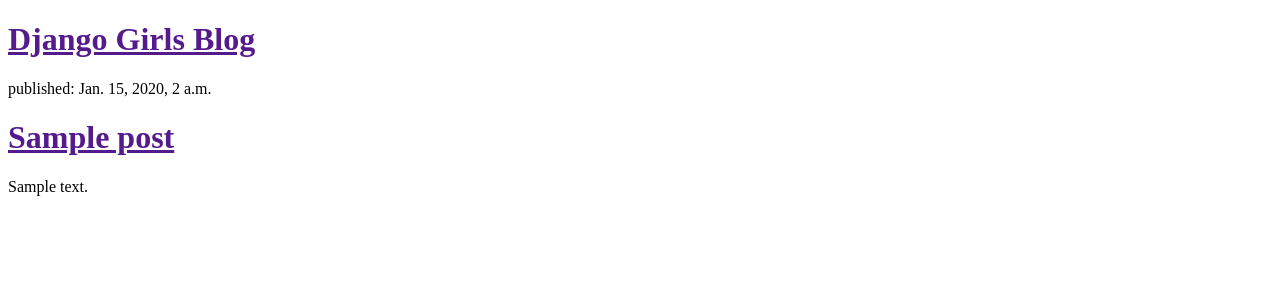
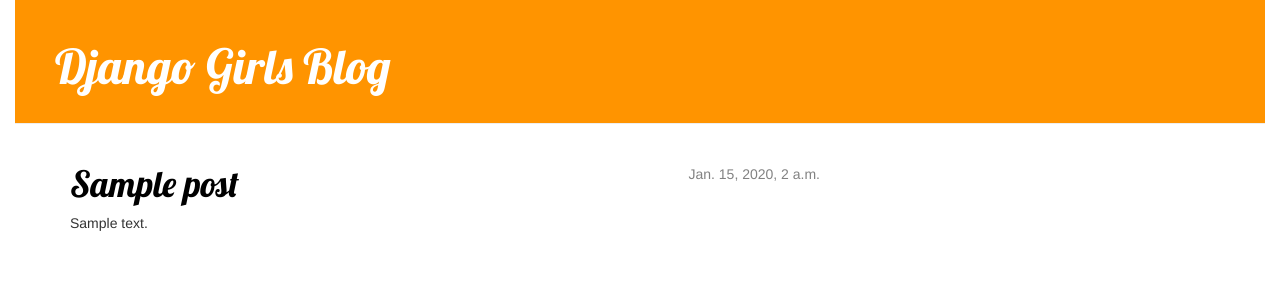
Before and after one commit to EGomez42/my-first-blog, a Django app: template blog/templates/blog/post_list.html in a window 1280 px wide. Shown: the top 302 px of the page. Run offline with Django 3.2, Linux system fonts and the light colour scheme; the template is opened without the code that fills it: values that come from a table or form of the project are taken from there, others are empty; tables that the repository leaves empty hold one stand-in row (values such as "Sample post"); some libraries are stand-ins or nearby versions.

Commit message:
Added view and template for detailed blog post as well as CSS for the site.

```diff
--- /dev/null
+++ b/blog/static/css/blog.css
@@ -0,0 +1,57 @@
+h1 a {
+    color: #FCA205;
+    font-family: 'Lobster';
+}
+
+body {
+    padding-left: 15px;
+    padding-right: 15px;
+}
+
+.page-header {
+    background-color: #ff9400;
+    margin-top: 0;
+    padding: 20px 20px 20px 40px;
+}
+
+.page-header h1, .page-header h1 a, .page-header h1 a:visited, .page-header h1 a:active {
+    color: #ffffff;
+    font-size: 36pt;
+    text-decoration: none;
+}
+
+.content {
+    margin-left: 40px;
+}
+
+h1, h2, h3, h4 {
+    font-family: 'Lobster', cursive;
+}
+
+.date {
+    float: right;
+    color: #828282;
+}
+
+.save {
+    float: right;
+}
+
+.post-form textarea, .post-form input {
+    width: 100%;
+}
+
+.top-menu, .top-menu:hover, .top-menu:visited {
+    color: #ffffff;
+    float: right;
+    font-size: 26pt;
+    margin-right: 20px;
+}
+
+.post {
+    margin-bottom: 70px;
+}
+
+.post h1 a, .post h1 a:visited {
+    color: #000000;
+}
--- /dev/null
+++ b/blog/templates/blog/base.html
@@ -0,0 +1,54 @@
+{% load staticfiles %}
+<!DOCTYPE html>
+<!--[if lt IE 7]>      <html class="no-js lt-ie9 lt-ie8 lt-ie7"> <![endif]-->
+<!--[if IE 7]>         <html class="no-js lt-ie9 lt-ie8"> <![endif]-->
+<!--[if IE 8]>         <html class="no-js lt-ie9"> <![endif]-->
+<!--[if gt IE 8]><!--> <html class="no-js"> <!--<![endif]-->
+    <head>
+        <meta charset="utf-8">
+        <meta http-equiv="X-UA-Compatible" content="IE=edge">
+        <title>Django Girls blog</title>
+        <meta name="description" content="">
+        <meta name="viewport" content="width=device-width, initial-scale=1">
+
+        <!-- Place favicon.ico and apple-touch-icon.png in the root directory -->
+        <link rel="stylesheet" href="//maxcdn.bootstrapcdn.com/bootstrap/3.2.0/css/bootstrap.min.css">
+		<link rel="stylesheet" href="//maxcdn.bootstrapcdn.com/bootstrap/3.2.0/css/bootstrap-theme.min.css">
+		<link rel="stylesheet" href="{% static 'css/blog.css' %}">
+		<link href="http://fonts.googleapis.com/css?family=Lobster&subset=latin,latin-ext" rel="stylesheet" type="text/css">
+    </head>
+    <body>
+        <!--[if lt IE 7]>
+            <p class="browsehappy">You are using an <strong>outdated</strong> browser. Please <a href="http://browsehappy.com/">upgrade your browser</a> to improve your experience.</p>
+        <![endif]-->
+
+        <!-- Add your site or application content here -->
+
+		<div class="page-header">
+		    <h1><a href="/">Django Girls Blog</a></h1>
+		</div>
+
+		<div class="content container">
+		    <div class="row">
+		        <div class="col-md-8">
+                    {% block content %}
+
+                    {% endblock %}
+		        </div>
+		    </div>
+		</div>
+
+        <script src="//ajax.googleapis.com/ajax/libs/jquery/1.10.2/jquery.min.js"></script>
+        <script>window.jQuery || document.write('<script src="js/vendor/jquery-1.10.2.min.js"><\/script>')</script>
+
+        <!-- Google Analytics: change UA-XXXXX-X to be your site's ID. -->
+        <script>
+            (function(b,o,i,l,e,r){b.GoogleAnalyticsObject=l;b[l]||(b[l]=
+            function(){(b[l].q=b[l].q||[]).push(arguments)});b[l].l=+new Date;
+            e=o.createElement(i);r=o.getElementsByTagName(i)[0];
+            e.src='//www.google-analytics.com/analytics.js';
+            r.parentNode.insertBefore(e,r)}(window,document,'script','ga'));
+            ga('create','UA-XXXXX-X');ga('send','pageview');
+        </script>
+    </body>
+</html>
--- a/blog/templates/blog/post_list.html
+++ b/blog/templates/blog/post_list.html
@@ -1,46 +1,13 @@
-<!DOCTYPE html>
-<!--[if lt IE 7]>      <html class="no-js lt-ie9 lt-ie8 lt-ie7"> <![endif]-->
-<!--[if IE 7]>         <html class="no-js lt-ie9 lt-ie8"> <![endif]-->
-<!--[if IE 8]>         <html class="no-js lt-ie9"> <![endif]-->
-<!--[if gt IE 8]><!--> <html class="no-js"> <!--<![endif]-->
-    <head>
-        <meta charset="utf-8">
-        <meta http-equiv="X-UA-Compatible" content="IE=edge">
-        <title>Django Girls blog</title>
-        <meta name="description" content="">
-        <meta name="viewport" content="width=device-width, initial-scale=1">
+{% extends 'blog/base.html' %}
 
-        <!-- Place favicon.ico and apple-touch-icon.png in the root directory -->
-    </head>
-    <body>
-        <!--[if lt IE 7]>
-            <p class="browsehappy">You are using an <strong>outdated</strong> browser. Please <a href="http://browsehappy.com/">upgrade your browser</a> to improve your experience.</p>
-        <![endif]-->
-
-        <!-- Add your site or application content here -->
-        <h1><a href="">Django Girls Blog</a></h1>
-
-        <div>
-            {% for post in posts %}
-			    <div>
-			        <p>published: {{ post.published_date }}</p>
-			        <h1><a href="">{{ post.title }}</a></h1>
-			        <p>{{ post.text|linebreaks }}</p>
-			    </div>
-			{% endfor %}
+{% block content %}
+    {% for post in posts %}
+        <div class="post">
+            <div class="date">
+                {{ post.published_date }}
+            </div>
+            <h1><a href="{% url 'post_detail' pk=post.pk %}">{{ post.title }}</a></h1>
+            <p>{{ post.text|linebreaks }}</p>
         </div>
-
-        <script src="//ajax.googleapis.com/ajax/libs/jquery/1.10.2/jquery.min.js"></script>
-        <script>window.jQuery || document.write('<script src="js/vendor/jquery-1.10.2.min.js"><\/script>')</script>
-
-        <!-- Google Analytics: change UA-XXXXX-X to be your site's ID. -->
-        <script>
-            (function(b,o,i,l,e,r){b.GoogleAnalyticsObject=l;b[l]||(b[l]=
-            function(){(b[l].q=b[l].q||[]).push(arguments)});b[l].l=+new Date;
-            e=o.createElement(i);r=o.getElementsByTagName(i)[0];
-            e.src='//www.google-analytics.com/analytics.js';
-            r.parentNode.insertBefore(e,r)}(window,document,'script','ga'));
-            ga('create','UA-XXXXX-X');ga('send','pageview');
-        </script>
-    </body>
-</html>
+    {% endfor %}
+{% endblock %}
--- a/blog/urls.py
+++ b/blog/urls.py
@@ -6,5 +6,7 @@
 	# Si la url tiene -->  r'^$'  Indica una expresion regular
 	# Indica que sera la pagina inicial (home) de nuestro proyecto
 	url(r'^$', views.post_list, name='post_list'),
+	# Observar post's a detalle
+	url(r'^post/(?P<pk>[0-9]+)/$', views.post_detail, name='post_detail'),
 
 ]
--- a/blog/views.py
+++ b/blog/views.py
@@ -1,4 +1,4 @@
-from django.shortcuts import render
+from django.shortcuts import render, get_object_or_404
 from django.utils import timezone
 from .models import Post
 
@@ -7,3 +7,7 @@
 def post_list(request):
 	posts = Post.objects.filter(published_date__lte=timezone.now()).order_by('published_date')
 	return render(request, 'blog/post_list.html', {'posts': posts})
+
+def post_detail(request, pk):
+    post = get_object_or_404(Post, pk=pk)
+    return render(request, 'blog/post_detail.html', {'post': post})
```
Also changed, not shown: blog/templates/blog/post_detail.html (added, +13 -0 lines).
